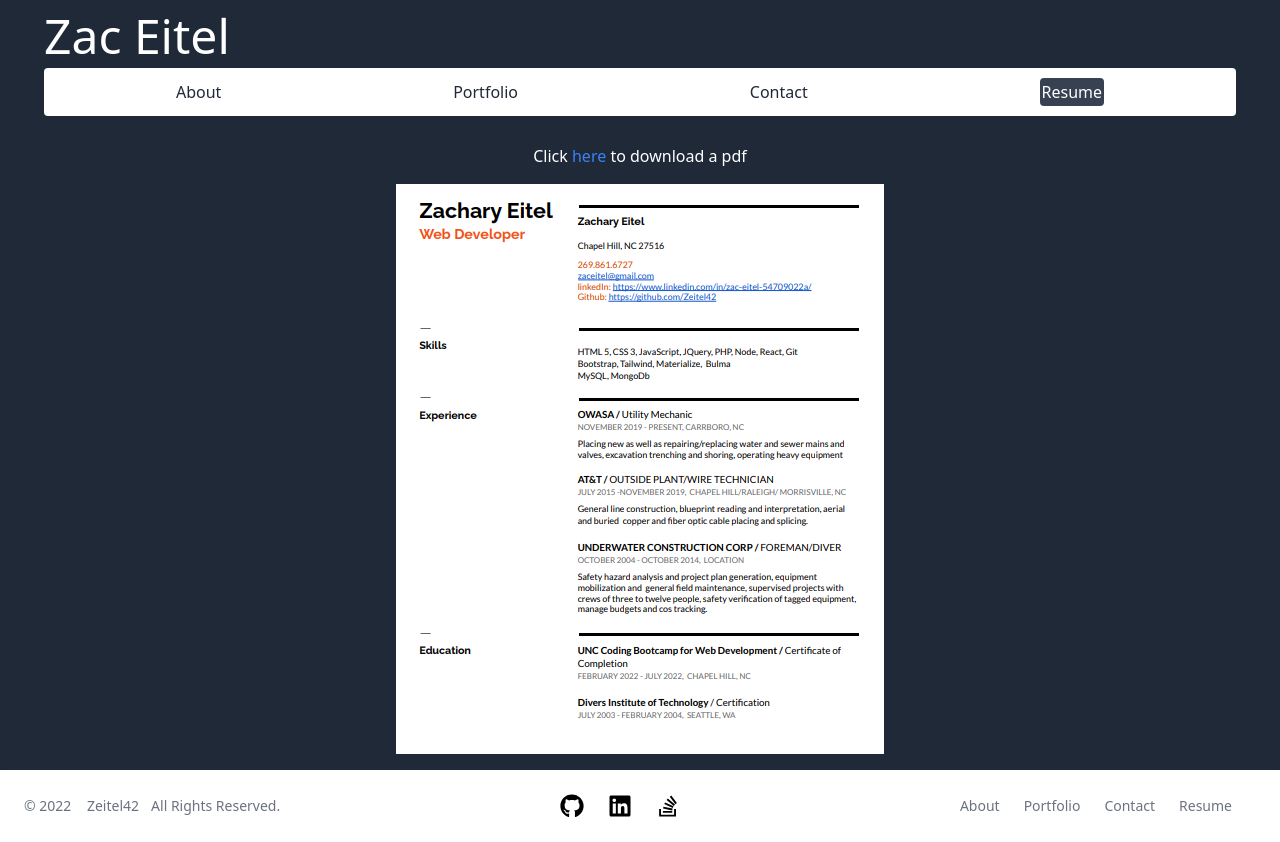
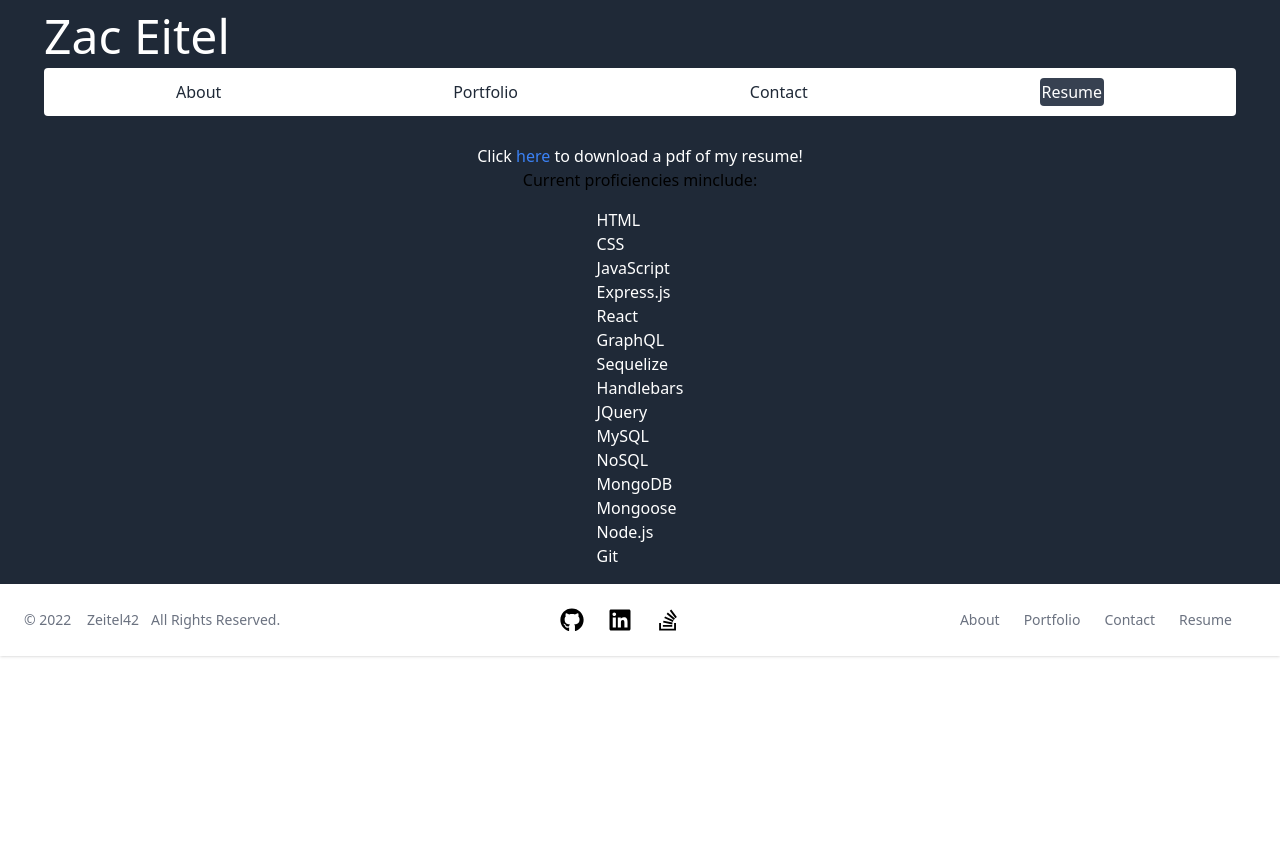
Before and after one commit to Zeitel42/Ze-React-Portfolio, a React (Create React App) app: page /#/Resume in a window 1280 px wide. After the commit the page ends 800 px from the top, so only its background shows below. Built offline with nearby package versions, Linux system fonts and the light colour scheme.

Commit message:
refactor resume component

```diff
--- a/src/components/Resume/index.js
+++ b/src/components/Resume/index.js
@@ -9,12 +9,30 @@ function Resume() {
       <p className="mt-36 text-white">
         Click{" "}
         <a href={filePath} target="_blank" className="text-blue-500">
-          here
+          <button>here</button>
         </a>{" "}
-        to download a pdf
+        to download a pdf of my resume!
       </p>
+      <h2>Current proficiencies minclude:</h2>
+      <ul className="text-white m-4">
+        <li>HTML</li>
+        <li>CSS</li>
+        <li>JavaScript</li>
+        <li>Express.js</li>
+        <li>React</li>
+        <li>GraphQL</li>
+        <li>Sequelize</li>
+        <li>Handlebars</li>
+        <li>JQuery</li>
+        <li>MySQL</li>
+        <li>NoSQL</li>
+        <li>MongoDB</li>
+        <li>Mongoose</li>
+        <li>Node.js</li>
+        <li>Git</li>
+      </ul>
 
-      <img src={resumeImage} className="my-4" />
+      {/* <img src={resumeImage} className="my-4" /> */}
     </div>
   );
 }
```
